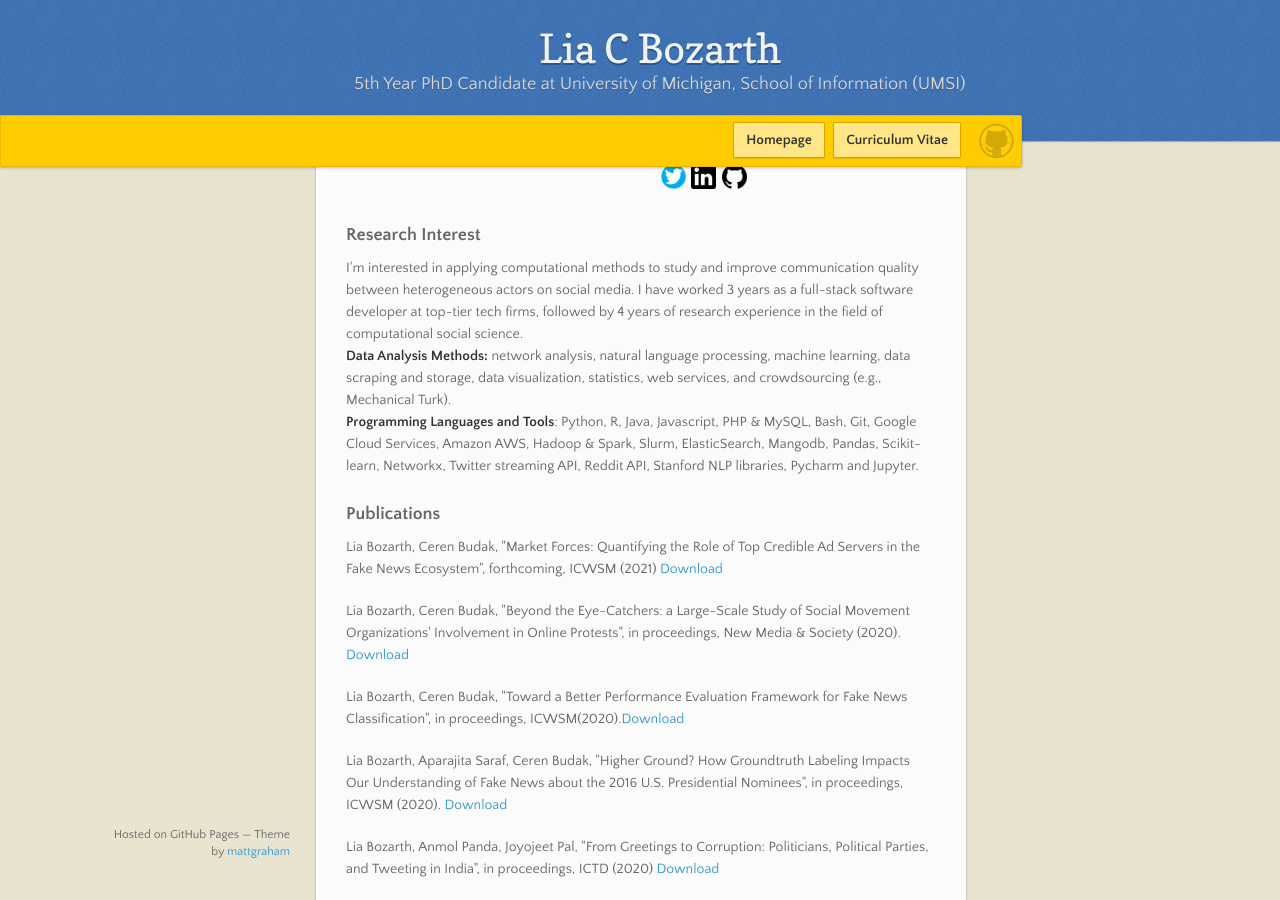
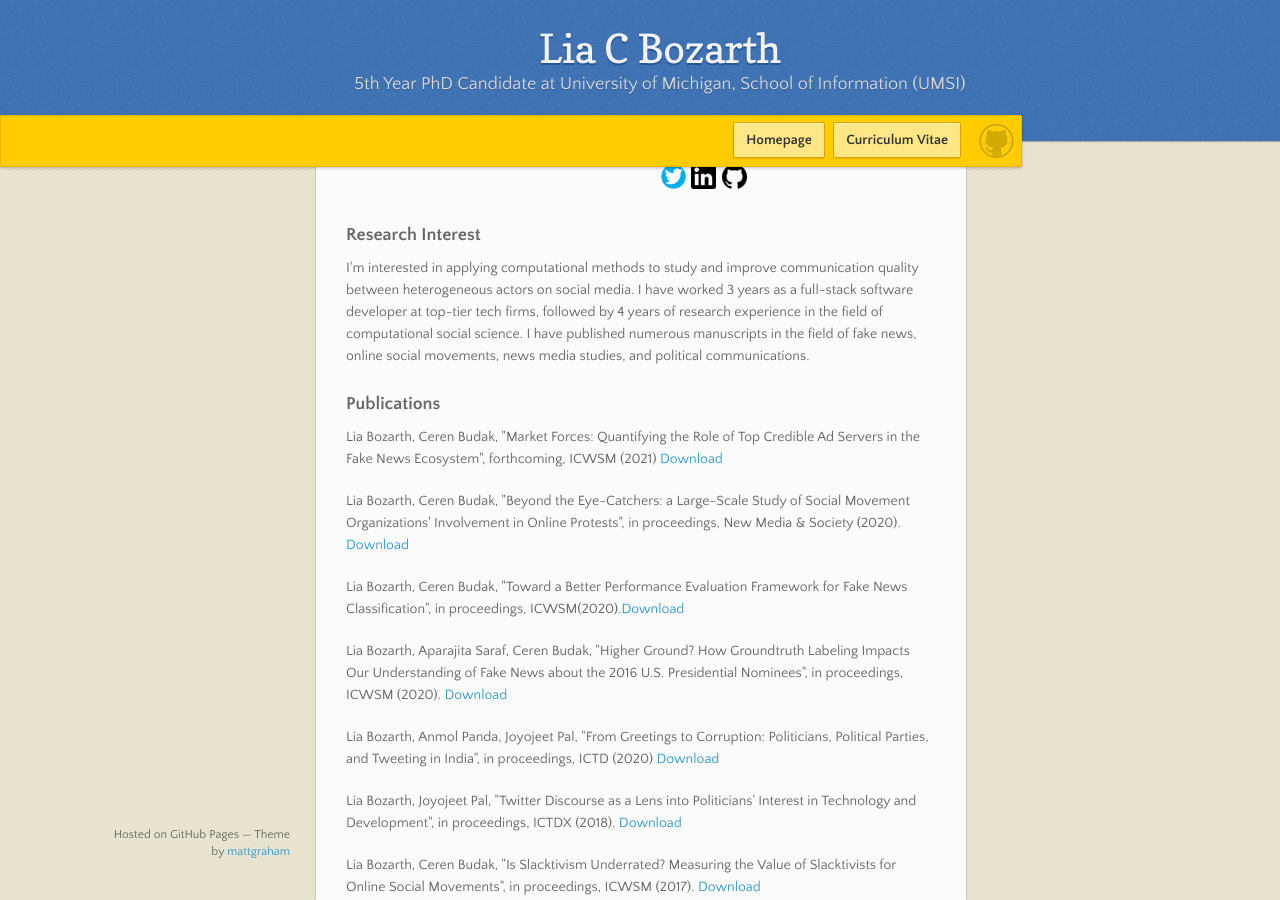
Before and after one commit to lbozarth/lbozarth.github.io, a Jekyll site: the page built from index.md, in a window 1280 px wide and 900 px high, scrolled down 369 px. Built offline with Jekyll 4.4.1, drawn with Linux system fonts in a browser that asks for light colours; nearby versions of some CDN libraries.

Commit message:
update cv

```diff
--- a/index.md
+++ b/index.md
@@ -26,9 +26,7 @@ layout: default
 
 <div id="interests" class="sec_div">
 <h3>Research Interest</h3>
-<p>I'm interested in applying computational methods to study and improve communication quality between heterogeneous actors on social media. I have worked 3 years as a full-stack software developer at top-tier tech firms, followed by 4 years of research experience in the field of computational social science.<br>
-<strong>Data Analysis Methods:</strong> network analysis, natural language processing, machine learning, data scraping and storage, data visualization, statistics, web services, and crowdsourcing (e.g., Mechanical Turk). <br>
-<strong>Programming Languages and Tools</strong>: Python, R, Java, Javascript, PHP & MySQL, Bash, Git, Google Cloud Services, Amazon AWS, Hadoop & Spark, Slurm, ElasticSearch, Mangodb, Pandas, Scikit-learn, Networkx, Twitter streaming API, Reddit API, Stanford NLP libraries, Pycharm and Jupyter.
+<p>I'm interested in applying computational methods to study and improve communication quality between heterogeneous actors on social media. I have worked 3 years as a full-stack software developer at top-tier tech firms, followed by 4 years of research experience in the field of computational social science. I have published numerous manuscripts in the field of fake news, online social movements, news media studies, and political communications.
 </p>
 </div>
 
```
Also changed, not shown: 5 other files.
